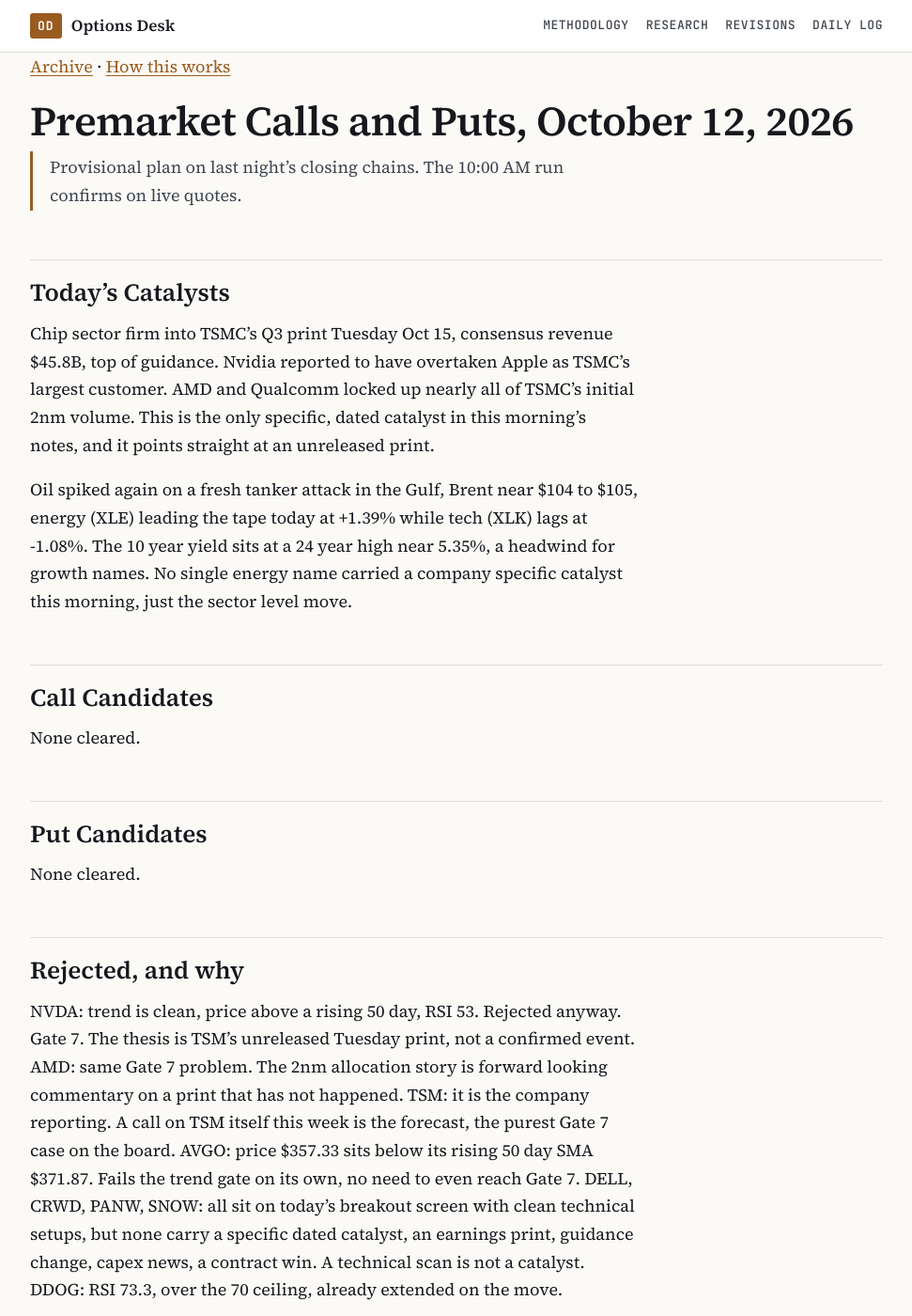
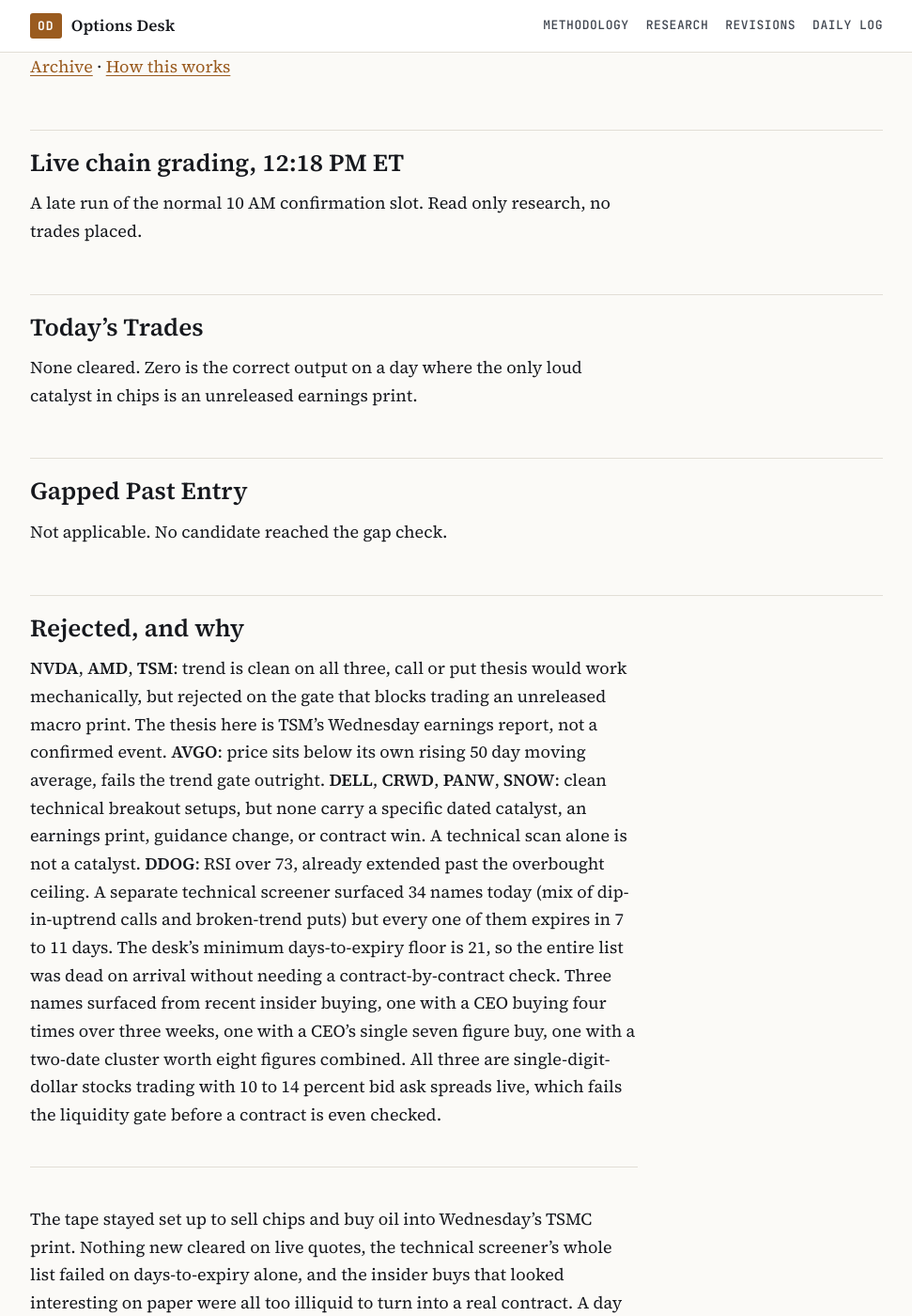
Before and after one commit to carolinehutchins05-prog/options-desk, a Jekyll site: the page built from index.md, in a window 1280 px wide and 1400 px high. Shown: the whole window at 94% size, without its empty margins (154-1125 px from the left). Built offline with Jekyll 4.4.1, drawn with Linux system fonts in a browser that asks for light colours; some of the changed text lies outside the part shown.

Commit message:
Live Verdict, 2026-10-12
Co-Authored-By: Claude Opus 5 <noreply@anthropic.com>

```diff
--- a/index.md
+++ b/index.md
@@ -6,30 +6,25 @@ title: Options Desk
 [Archive](archive/) · [How this works](https://github.com/carolinehutchins05-prog/options-desk#readme)
 
 
-# Premarket Calls and Puts, October 12, 2026
-> Provisional plan on last night's closing chains. The 10:00 AM run confirms on live quotes.
+## Live chain grading, 12:18 PM ET
+A late run of the normal 10 AM confirmation slot. Read only research, no trades placed.
 
-## Today's Catalysts
-Chip sector firm into TSMC's Q3 print Tuesday Oct 15, consensus revenue $45.8B, top of guidance. Nvidia reported to have overtaken Apple as TSMC's largest customer. AMD and Qualcomm locked up nearly all of TSMC's initial 2nm volume. This is the only specific, dated catalyst in this morning's notes, and it points straight at an unreleased print.
+## Today's Trades
+None cleared. Zero is the correct output on a day where the only loud catalyst in chips is an unreleased earnings print.
 
-Oil spiked again on a fresh tanker attack in the Gulf, Brent near $104 to $105, energy (XLE) leading the tape today at +1.39% while tech (XLK) lags at -1.08%. The 10 year yield sits at a 24 year high near 5.35%, a headwind for growth names. No single energy name carried a company specific catalyst this morning, just the sector level move.
-
-## Call Candidates
-None cleared.
-
-## Put Candidates
-None cleared.
+## Gapped Past Entry
+Not applicable. No candidate reached the gap check.
 
 ## Rejected, and why
-NVDA: trend is clean, price above a rising 50 day, RSI 53. Rejected anyway. Gate 7. The thesis is TSM's unreleased Tuesday print, not a confirmed event.
-AMD: same Gate 7 problem. The 2nm allocation story is forward looking commentary on a print that has not happened.
-TSM: it is the company reporting. A call on TSM itself this week is the forecast, the purest Gate 7 case on the board.
-AVGO: price $357.33 sits below its rising 50 day SMA $371.87. Fails the trend gate on its own, no need to even reach Gate 7.
-DELL, CRWD, PANW, SNOW: all sit on today's breakout screen with clean technical setups, but none carry a specific dated catalyst, an earnings print, guidance change, capex news, a contract win. A technical scan is not a catalyst.
-DDOG: RSI 73.3, over the 70 ceiling, already extended on the move.
+**NVDA**, **AMD**, **TSM**: trend is clean on all three, call or put thesis would work mechanically, but rejected on the gate that blocks trading an unreleased macro print. The thesis here is TSM's Wednesday earnings report, not a confirmed event.
+**AVGO**: price sits below its own rising 50 day moving average, fails the trend gate outright.
+**DELL**, **CRWD**, **PANW**, **SNOW**: clean technical breakout setups, but none carry a specific dated catalyst, an earnings print, guidance change, or contract win. A technical scan alone is not a catalyst.
+**DDOG**: RSI over 73, already extended past the overbought ceiling.
+A separate technical screener surfaced 34 names today (mix of dip-in-uptrend calls and broken-trend puts) but every one of them expires in 7 to 11 days. The desk's minimum days-to-expiry floor is 21, so the entire list was dead on arrival without needing a contract-by-contract check.
+Three names surfaced from recent insider buying, one with a CEO buying four times over three weeks, one with a CEO's single seven figure buy, one with a two-date cluster worth eight figures combined. All three are single-digit-dollar stocks trading with 10 to 14 percent bid ask spreads live, which fails the liquidity gate before a contract is even checked.
 
 ---
-The tape is set up to keep selling chips and buying oil into Wednesday's TSMC print. That holds unless TSM's own report, or a cooling in the Gulf tanker situation, flips the macro story before Wednesday's close. Nothing here clears the gates for a new contract today, and that is the system doing its job on a week where the one loud catalyst is still unreleased.
+The tape stayed set up to sell chips and buy oil into Wednesday's TSMC print. Nothing new cleared on live quotes, the technical screener's whole list failed on days-to-expiry alone, and the insider buys that looked interesting on paper were all too illiquid to turn into a real contract. A day with no trade costs nothing. A forced trade costs real money.
 
 ---
 *Not investment advice. A personal research log. No position or account data is published here.*
```
Also changed, not shown: archive/2026-10-12-verdict.md (added, +24 -0 lines), archive/index.md (+1 -0 lines), redacted-2026-10-12-verdict.md (added, +19 -0 lines).
